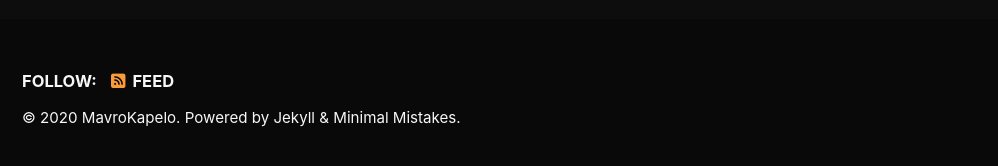
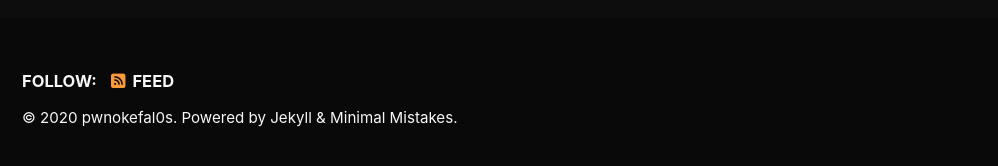
Before and after one commit to astasinos/astasinos.github.io, a Jekyll site: the page built from _pages/year-archive.md, in a window 1280 px wide and 900 px high, scrolled down 279 px. Shown: the part 727-893 px from the top of the window, without its empty margins (0-998 px from the left). Built offline with Jekyll 4.4.1, drawn with Linux system fonts in a browser that asks for light colours; cached includes are drawn as plain includes; nearby versions of some CDN libraries; some of the changed text lies outside the part shown.

Commit message:
Update _config.yml

```diff
--- a/_config.yml
+++ b/_config.yml
@@ -16,11 +16,11 @@
 
 # Site Settings
 locale                   : "en-US"
-title                    : "MavroKapelo - Blog"
+title                    : "pwnokefal0s"
 title_separator          : "|"
 subtitle                 : #""
-name                     : "MavroKapelo"
-description              : "My Infosec Blog. Hack the planet!"
+name                     : "pwnokefal0s"
+description              : "My Infosec Blog."
 url                      : # the base hostname & protocol for your site e.g. "https://mmistakes.github.io"
 baseurl                  : # the subpath of your site, e.g. "/blog"
 repository               : # GitHub username/repo-name e.g. "mmistakes/minimal-mistakes"
```
